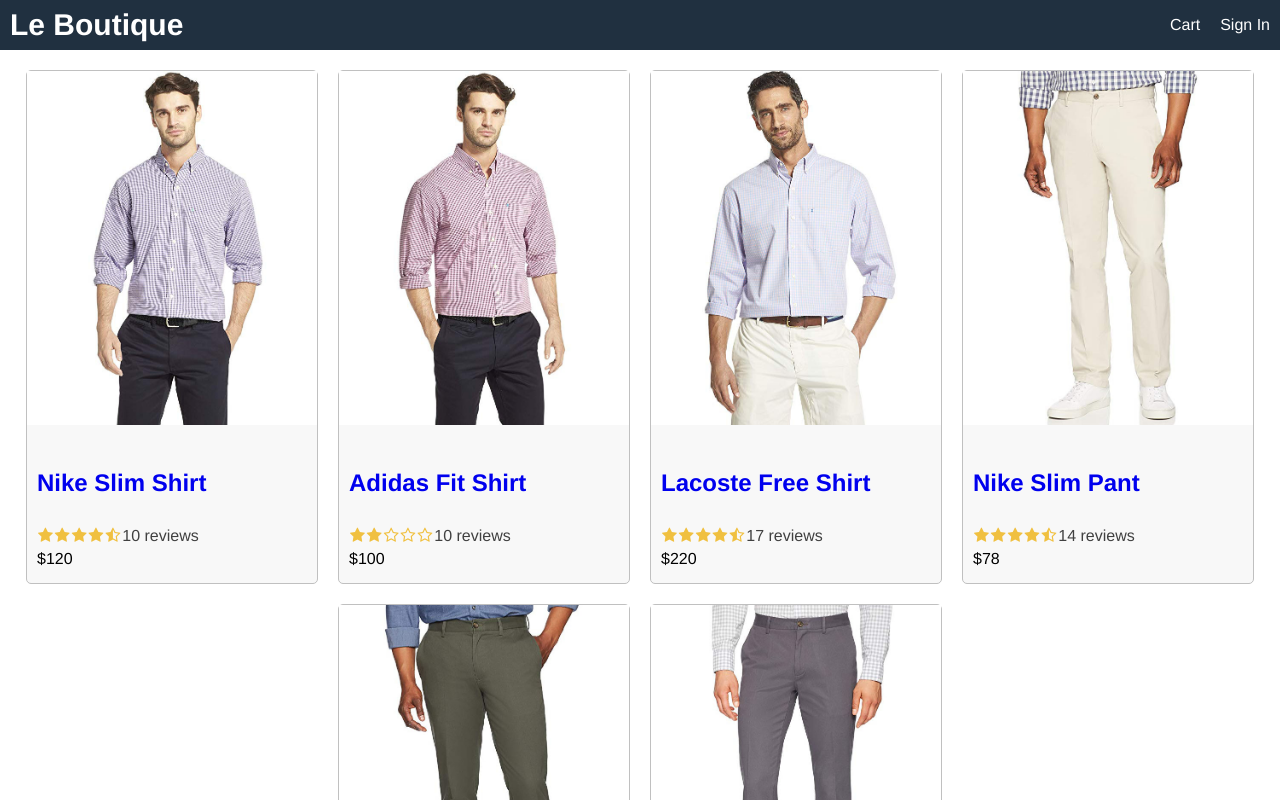
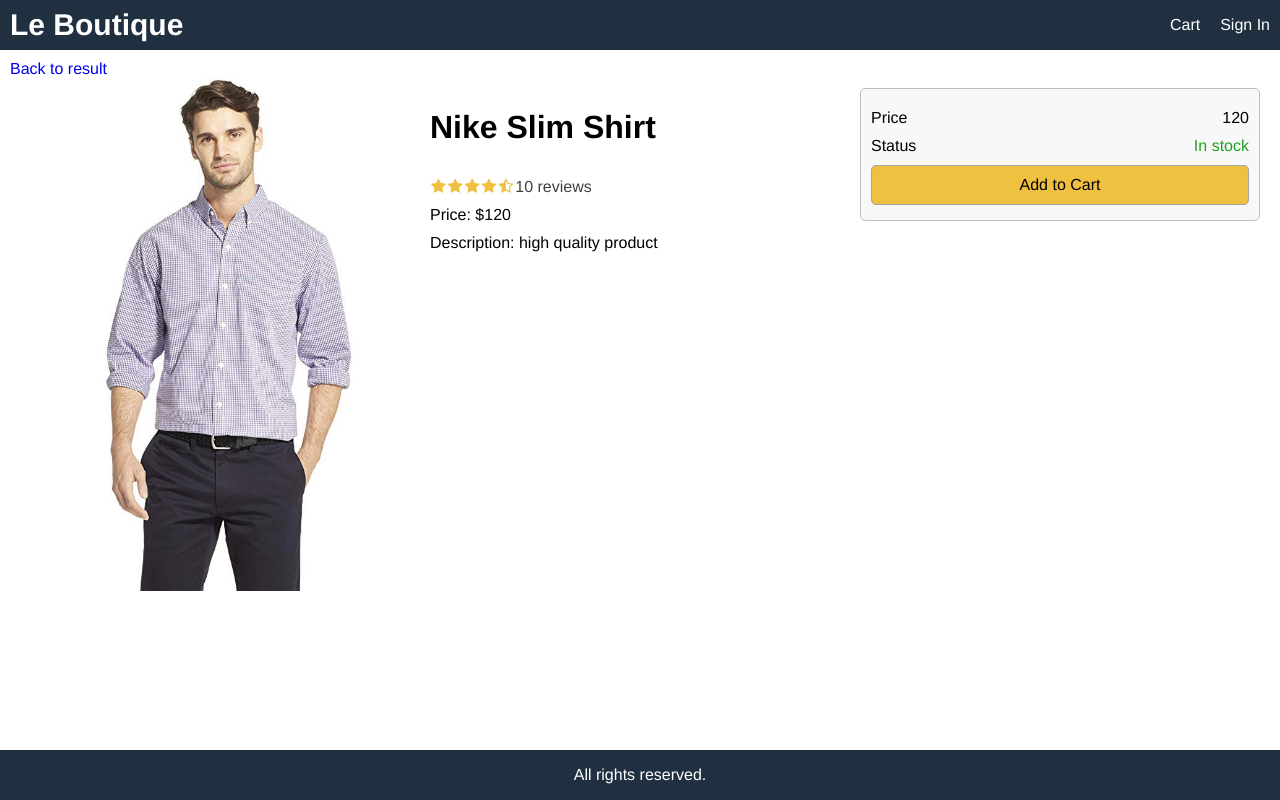
Before and after one commit to Samuel8055/Amazon-app, a React (Create React App) app in the folder client/: page /product/1 in a window 1280 px wide. Shown: the top 800 px of the page. Built offline with nearby package versions, Linux system fonts and the light colour scheme.

Commit message:
Created Product screen

```diff
--- a/client/package.json
+++ b/client/package.json
@@ -8,6 +8,7 @@
     "@testing-library/user-event": "^13.5.0",
     "react": "^18.1.0",
     "react-dom": "^18.1.0",
+    "react-router-dom": "^6.3.0",
     "react-scripts": "5.0.1",
     "web-vitals": "^2.1.4"
   },
--- a/client/src/App.css
+++ b/client/src/App.css
@@ -62,6 +62,38 @@
   color: #ff8000;
 }
 
+ul {
+  margin: 0;
+  padding: 0;
+  list-style-type: none;
+}
+
+li {
+  margin-top: 1rem;
+}
+
+button {
+  padding: 1rem;
+  border-radius: 0.5rem;
+  border: 0.1rem #a4a4a4 solid;
+  font-size: 1.6rem;
+  font-family: Helvetica, Arial, sans-serif;
+  cursor: pointer;
+  background-color: #f8f8f8;
+}
+
+button:hover {
+  border: 0.1rem #404040 solid;
+}
+
+button.primary {
+  background-color: #f0c040;
+}
+
+button.block {
+  width: 100%;
+}
+
 /* Header */
 
 header a {
@@ -86,6 +118,18 @@
   justify-content: center;
 }
 
+.row.top {
+  align-items: flex-start;
+}
+
+.col-1 {
+  flex: 1 1 25rem;
+}
+
+.col-2 {
+  flex: 1 1 25rem;
+}
+
 /* Image */
 img {
   border: 0.5rem;
@@ -93,6 +137,10 @@
 
 img.medium {
   max-width: 29rem;
+  width: 100%;
+}
+
+img.large {
   width: 100%;
 }
 
@@ -125,3 +173,12 @@
 .rating span:last-child {
   color: #404040;
 }
+
+/* alert */
+.success {
+  color: #20a020;
+}
+
+.error {
+  color: #a02020;
+}
--- a/client/src/App.js
+++ b/client/src/App.js
@@ -1,9 +1,11 @@
 import './App.css';
-import { data } from './data';
-import { Product } from './components'
+import { BrowserRouter, Routes, Route } from 'react-router-dom';
+import HomeScreen from './screens/HomeScreen';
+import ProductScreen from './screens/ProductScreen';
 
 const App = () => {
   return (
+    <BrowserRouter>
       <div className="grid-container">
         <header className="row">
           <div>
@@ -16,17 +18,15 @@
         </header>
 
         <main>
-        <div className="row center">
-          {
-            data.products.map(product => (
-              <Product product={product} key={product._id} />
-            ))
-          }
-        </div>
+          <Routes>
+            <Route path="/product/:id" element={<ProductScreen />} />
+            <Route exact path="/" element={<HomeScreen />} />
+          </Routes>
         </main>
 
         <footer className="row center">All rights reserved.</footer>
       </div>
+    </BrowserRouter>
   );
 }
 
--- a/client/src/components/Product.js
+++ b/client/src/components/Product.js
@@ -1,5 +1,4 @@
 import Ratings from "./Ratings";
-
 
 const Product = ({ product }) => {
   return (
--- /dev/null
+++ b/client/src/screens/HomeScreen.js
@@ -0,0 +1,16 @@
+import { data } from '../data';
+import { Product } from '../components';
+
+const HomeScreen = () => {
+  return (
+    <div className="row center">
+      {
+        data.products.map(product => (
+          <Product product={product} key={product._id} />
+        ))
+      }
+    </div>
+  )
+}
+
+export default HomeScreen;
--- /dev/null
+++ b/client/src/screens/ProductScreen.js
@@ -0,0 +1,70 @@
+import { Link, useParams } from "react-router-dom";
+import { Ratings } from "../components";
+import { data } from "../data";
+
+const ProductScreen = () => {
+  let { id } = useParams();
+  const product = data.products.find(item => item._id === id);
+
+  if (!product) return <div>Product not found!</div>
+
+  return (
+    <div>
+      <Link to="/">Back to result</Link>
+
+      <div className="row top">
+        <div className="col-2">
+          <img className="large" src={product.image} alt={product.name} />
+        </div>
+
+        <div className="col-1">
+          <ul>
+            <li>
+              <h1>{product.name}</h1>
+            </li>
+
+            <li>
+              <Ratings rating={product.rating} numReviews={product.numReviews} />
+            </li>
+
+            <li>
+              Price: ${product.price}
+            </li>
+
+            <li>
+              Description: {product.description}
+            </li>
+          </ul>
+        </div>
+
+        <div className="col-2">
+          <div className="card card-body">
+            <ul>
+              <li>
+                <div className="row">
+                  <div>Price</div>
+                  <div className="price">{product.price}</div>
+                </div>
+              </li>
+              <li>
+                <div className="row">
+                  <div>Status</div>
+                  <div>
+                    {
+                      product.countInStock > 0 ? <span className="success">In stock</span> : <span className="error">Unavailable</span>
+                    }
+                  </div>
+                </div>
+              </li>
+              <li>
+                <button className="primary block">Add to Cart</button>
+              </li>
+            </ul>
+          </div>
+        </div>
+      </div>
+    </div>
+  )
+}
+
+export default ProductScreen;
```
Also changed, not shown: 2 other files (tests, documents, lock files or other folders). Lines whose indentation alone changed are shown as unchanged.
